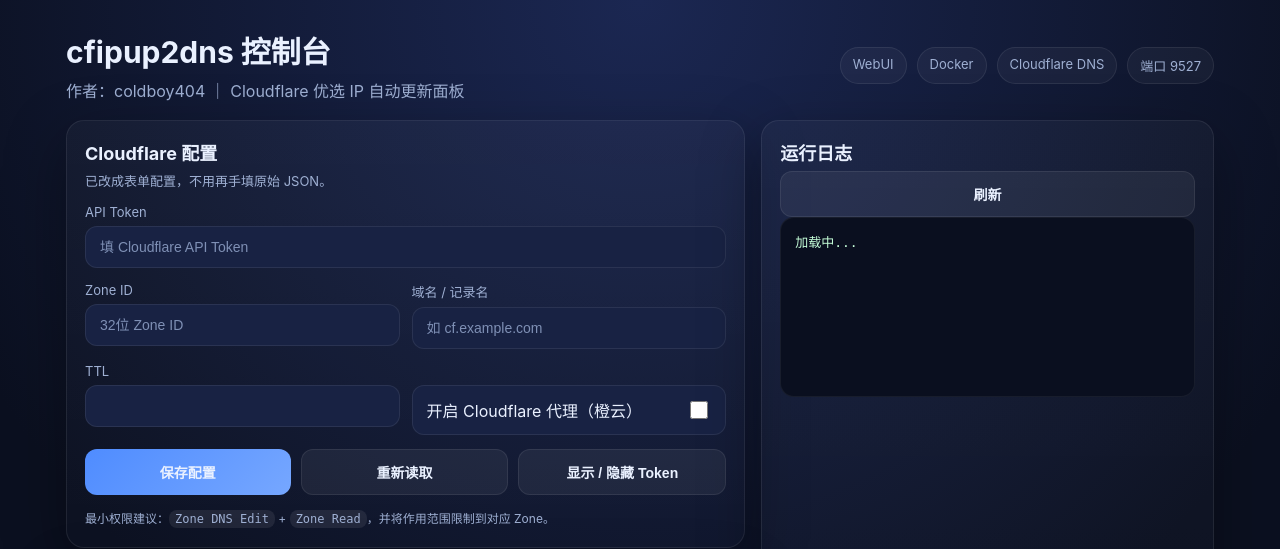
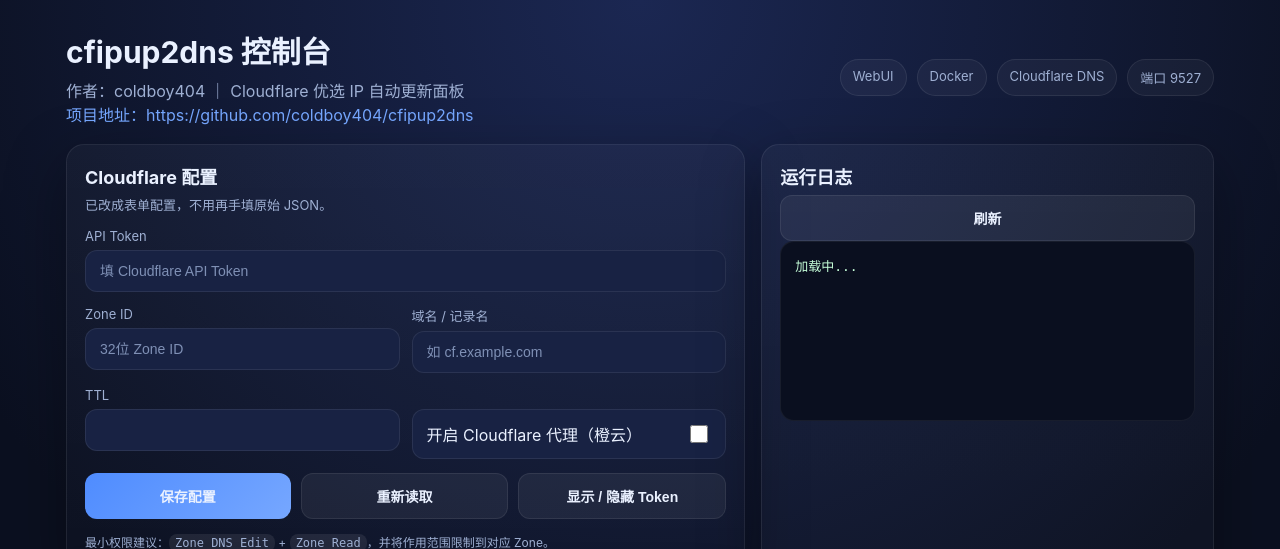
Before and after one commit to coldboy404/cfipup2dns, a Python web app: template web/templates/index.html in a window 1280 px wide. Shown: the top 549 px of the page. Run offline with Jinja, Linux system fonts and the light colour scheme; the template is opened without the code that fills it, so the values that code supplies are empty.

Commit message:
feat: add project link to web panel

```diff
--- a/web/templates/index.html
+++ b/web/templates/index.html
@@ -101,6 +101,7 @@
       <div>
         <h1>cfipup2dns 控制台</h1>
         <p>作者：coldboy404 ｜ Cloudflare 优选 IP 自动更新面板</p>
+        <p><a href="https://github.com/coldboy404/cfipup2dns" target="_blank" rel="noopener noreferrer" style="color:#76a7ff;text-decoration:none;">项目地址：https://github.com/coldboy404/cfipup2dns</a></p>
       </div>
       <div class="badge-row">
         <div class="badge">WebUI</div>
```
